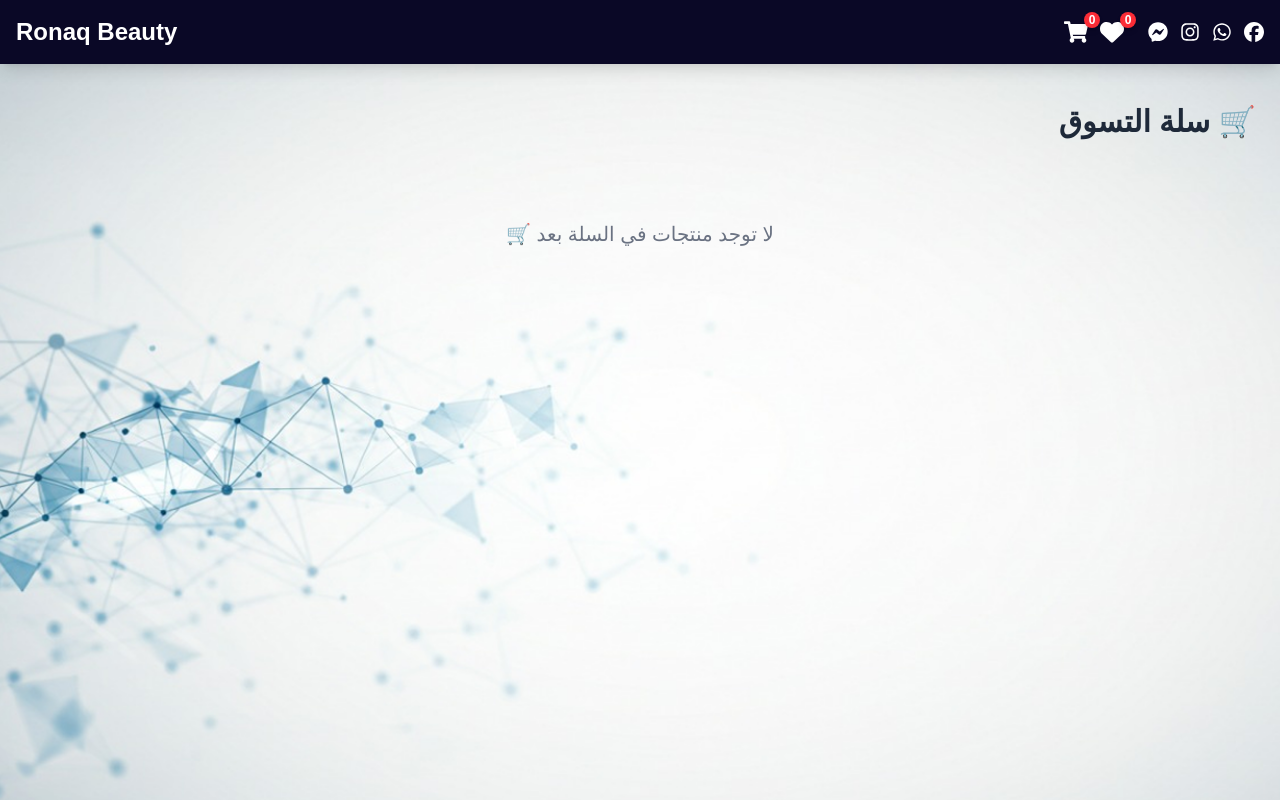
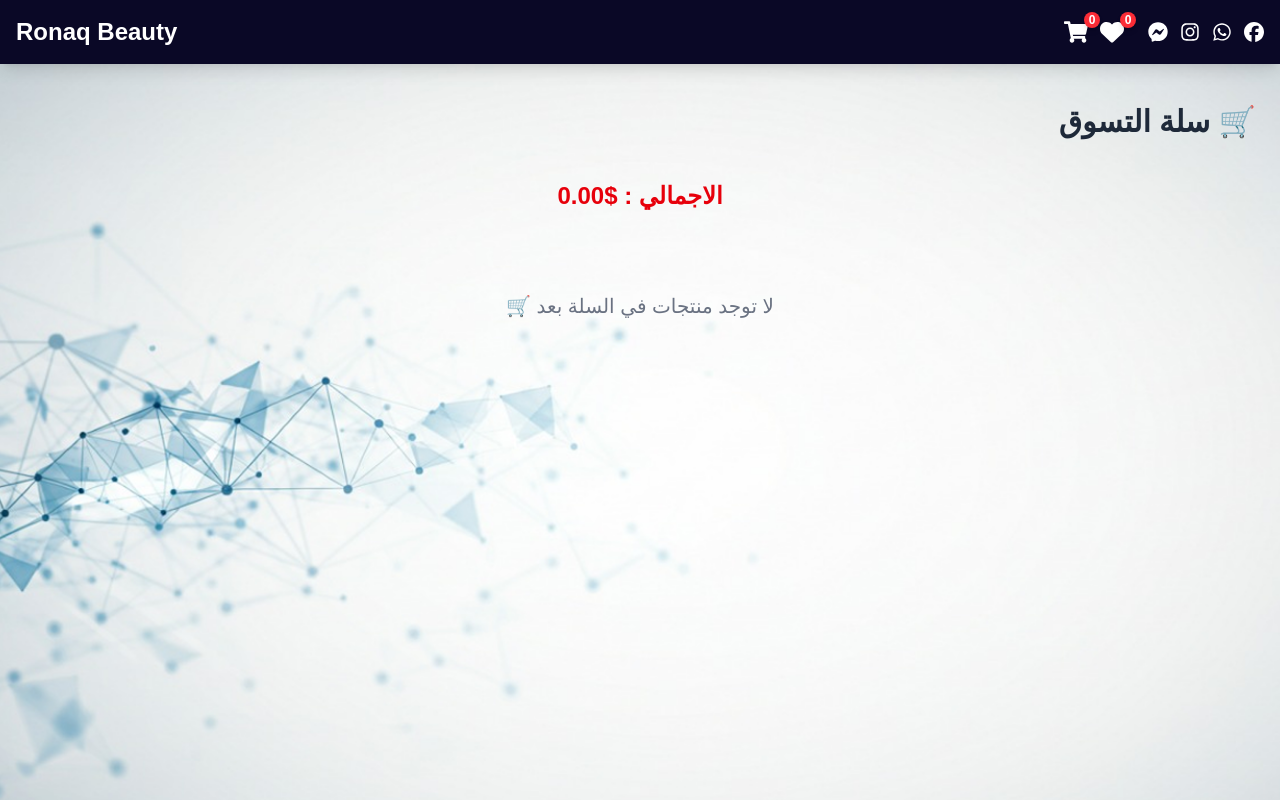
Before and after one commit to Ahmed20055555/Ronaq_Beauty, a Next.js app: page /shop in a window 1280 px wide. Shown: the top 800 px of the page. Built offline with nearby package versions, Linux system fonts and the light colour scheme.

Commit message:
add totle

```diff
--- a/app/shop/page.tsx
+++ b/app/shop/page.tsx
@@ -2,9 +2,17 @@
 import toast from "react-hot-toast";
 import { useShoping } from "../context/shoping";
 import { FaTrash } from "react-icons/fa";
+import { useEffect, useState } from "react";
 
 export default function Shopingpage() {
   const { shoping, removeShoping, clearShoping } = useShoping();
+  const [total, setTotal] = useState(0);
+
+  useEffect(() => {
+    // حساب إجمالي السعر
+    const sum = shoping.reduce((acc, item) => acc + item.price, 0);
+    setTotal(sum);
+  }, [shoping]);
 
   return (
     <section
@@ -23,12 +31,16 @@ export default function Shopingpage() {
         {shoping.length > 0 && (
           <button
             onClick={clearShoping}
-            className=" cursor-pointer bg-red-500 hover:bg-red-600 text-white px-5 py-2 rounded-xl shadow-md transition cursor-pointer"
+            className=" cursor-pointer bg-red-500 hover:bg-red-600 text-white px-5 py-2 rounded-xl shadow-md transition"
           >
             حذف الكل
           </button>
         )}
       </div>
+
+      <h2 className="text-red-600 text-2xl font-bold text-center my-5">
+        الاجمالي : ${total.toFixed(2)}
+      </h2>
 
       {/* 🛍️ عرض المنتجات */}
       {shoping.length > 0 ? (
@@ -51,7 +63,7 @@ export default function Shopingpage() {
 
                 <button
                   onClick={() => removeShoping(product.id)}
-                  className="flex items-center justify-center gap-2 text-white bg-red-500 px-4 py-2 rounded-xl hover:bg-red-600 transition cursor-pointer"
+                  className="flex items-center justify-center gap-2 text-white bg-red-500 px-4 py-2 rounded-xl hover:bg-red-600 transition"
                 >
                   <FaTrash /> إزالة
                 </button>
@@ -70,7 +82,7 @@ export default function Shopingpage() {
         <div className="flex justify-center mt-10">
           <button
             onClick={() => toast.error("شكراً لشرائك ❤️ (محاكاة فقط)")}
-            className="bg-green-600 hover:bg-green-700 text-white px-8 py-3 rounded-xl text-lg font-semibold transition cursor-pointer"
+            className="bg-green-600 hover:bg-green-700 text-white px-8 py-3 rounded-xl text-lg font-semibold transition"
           >
             إتمام الشراء
           </button>
```
